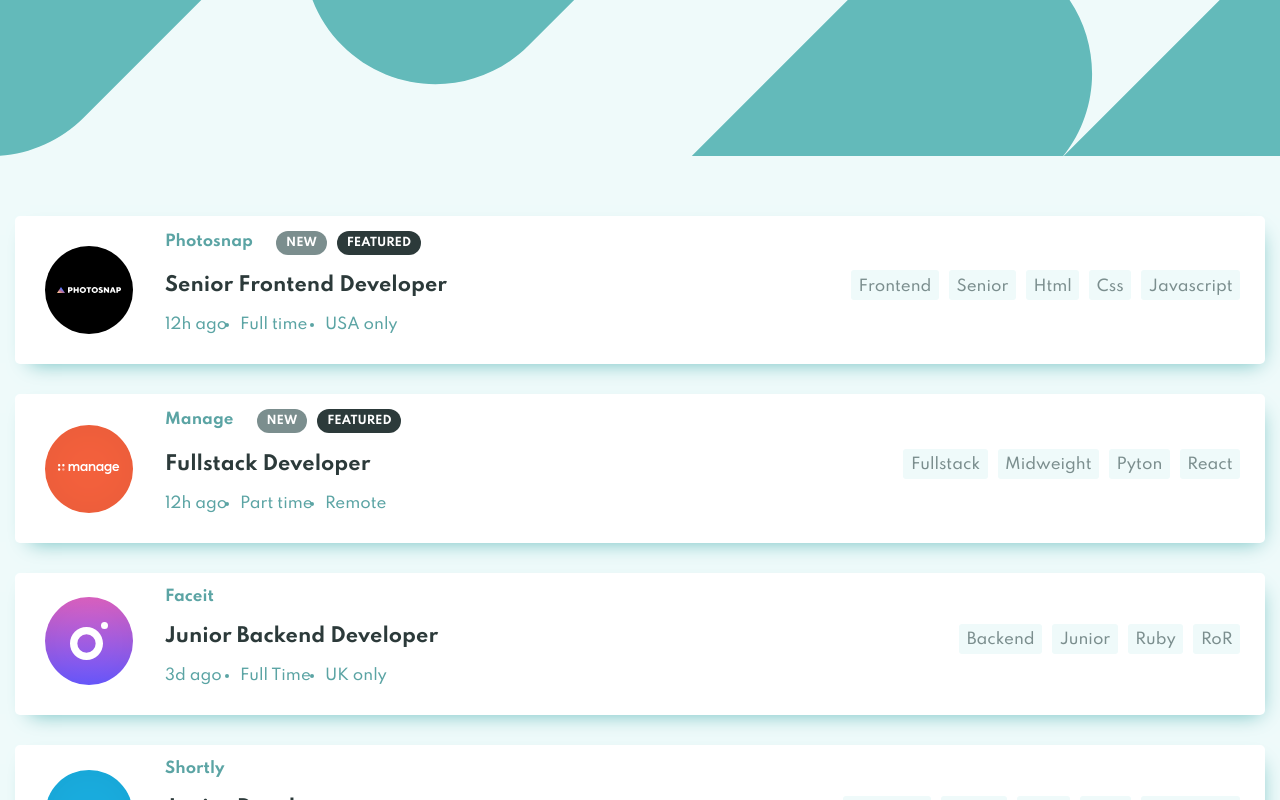
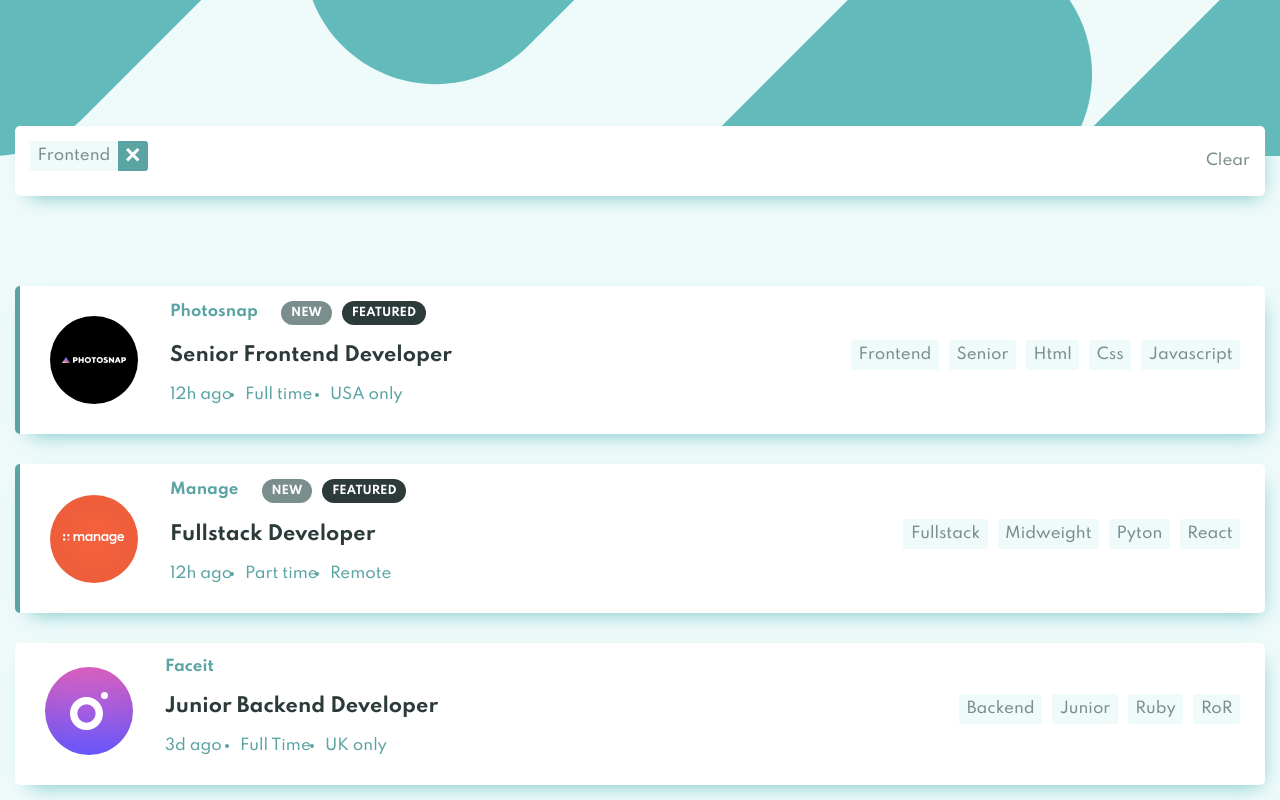
Before and after one commit to josemunozr/job-listing, a React app: page / in a window 1280 px wide. Shown: the top 800 px of the page. Built offline with nearby package versions, Linux system fonts and the light colour scheme.

Commit message:
icon remove added to tag component

```diff
--- a/src/App.jsx
+++ b/src/App.jsx
@@ -5,16 +5,16 @@
 import Header from './components/Header';
 import CardContainer from './components/CardContainer';
 import Card from './components/Card';
+import Filter from './components/Filter';
 import GlobalStyle from './assets/styles/Global';
 
 const App = () => {
   const [data, setData] = useState([]);
 
   function getDataProcessed(data) {
-
     return sorByDate(data).map((item) => {
       item.relativeTime = useRelativeTime(item.publishDate);
-      item.active = item.relativeTime === '1d ago';
+      item.active = item.relativeTime === '1d ago' || item.relativeTime.includes('h ago');
       return item;
     });
   }
@@ -24,6 +24,7 @@
       .then((resp) => resp.json())
       .then((data) => {
         const today = moment().format('DD-MM-YYYY');
+        console.log(today);
         data[0].publishDate = today;
         data[1].publishDate = today;
         setData(getDataProcessed(data));
@@ -34,6 +35,7 @@
     <>
       <GlobalStyle />
       <Header />
+      <Filter />
       <CardContainer>
         {
           data && data.map((item) => (
--- a/src/components/Card.jsx
+++ b/src/components/Card.jsx
@@ -28,19 +28,21 @@
     justify-content: space-between;
     align-items: center;
   }
-  div:first-of-type {
+`;
+
+const InfoJobStyled = styled.div`
   border-bottom: 1px solid var(--darkGrayingCyan);
   font-weight: lighter;
   @media (min-width: 769px) {
     border-bottom: 0;
     margin-left: 9em;
   }
-  }
-  div:last-of-type {
+`;
+
+const ListTagsStyled = styled.div`
   padding: 1.5em 0;
   display: flex;
   flex-wrap: wrap;
-  }
 `;
 
 const NameCompany = styled.p`
@@ -76,7 +78,7 @@
   return (
     <CardStyled active={active}>
       <LogoCompany path={path} alt={company} />
-      <div>
+      <InfoJobStyled>
         <NameCompany>{company}</NameCompany>
         {
           badges && badges.map((badge) => (
@@ -89,14 +91,14 @@
           <JobOptions>{format}</JobOptions>
           <JobOptions>{type}</JobOptions>
         </ListJobOptions>
-      </div>
-      <div>
+      </InfoJobStyled>
+      <ListTagsStyled>
         {
           tags && tags.map((tag) => (
             <Tag name={tag} key={tag} />
           ))
         }
-      </div>
+      </ListTagsStyled>
     </CardStyled>
   );
 };
--- /dev/null
+++ b/src/components/Filter.jsx
@@ -0,0 +1,43 @@
+import React from 'react';
+import styled from 'styled-components';
+import Tag from './Tag';
+
+const FilterStyled = styled.div`
+  background-color: white;
+  box-shadow: 5px 9px 20px -10px #63babb;
+  min-height: 60px;
+  border-radius: 5px;
+  padding: 1em;
+  margin: 0 1em;
+  position: relative;
+  top: -30px;
+  display: flex;
+  align-items: center;
+  justify-content: space-between;
+`;
+
+const ClearStyled = styled.p`
+  margin: 0;
+  color: var(--darkGrayingCyan);
+  cursor: pointer;
+  &:hover {
+    text-decoration: underline;
+  }
+`;
+
+const Filter = () => {
+  return (
+    <FilterStyled>
+      <div>
+        <Tag name='Frontend' removeActive />
+      </div>
+      <div>
+        <ClearStyled>
+          Clear
+        </ClearStyled>
+      </div>
+    </FilterStyled>
+  );
+};
+
+export default Filter;
--- a/src/components/Tag.jsx
+++ b/src/components/Tag.jsx
@@ -1,25 +1,47 @@
 import React from 'react';
-import styled from 'styled-components';
+import styled, { css } from 'styled-components';
+import iconRemove from '../assets/images/icon-remove.svg';
 
-const TagStyled = styled.span`
+const TagStyled = styled.div`
   width: auto;
   height: 30px;
   background-color: var(--background);
-  padding: .5em;
   border-radius: 3px;
   color: var(--darkGrayingCyan);
   margin: 0 10px 10px 0;
   text-align: center;
-  &:hover {
-    cursor: pointer;
-    background-color: var(--darkCyan);
-    color: white;
+  display: flex;
+  align-items: center;
+  ${(props) => !props.removeActive && css`
+    &:hover {
+      cursor: pointer;
+      background-color: var(--darkCyan);
+      color: white;
+    }
+  `}
+  span {
+    padding: .5em;
   }
 `;
 
-const Tag = ({ name }) => (
-  <TagStyled>
-    {name}
+const IconRemoveStyled = styled.div`
+  background-color: var(--darkCyan);
+  height: 100%;
+  line-height: 33px;
+  width: 30px;
+  border-top-right-radius: 3px;
+  border-bottom-right-radius: 3px;
+  cursor: pointer;
+`;
+
+const Tag = ({ name, removeActive }) => (
+  <TagStyled removeActive={removeActive}>
+    <span>{name}</span>
+    {removeActive && (
+      <IconRemoveStyled>
+        <img src={iconRemove} alt='remove' />
+      </IconRemoveStyled>
+    )}
   </TagStyled>
 );
 
```
Lines whose indentation alone changed are shown as unchanged.
